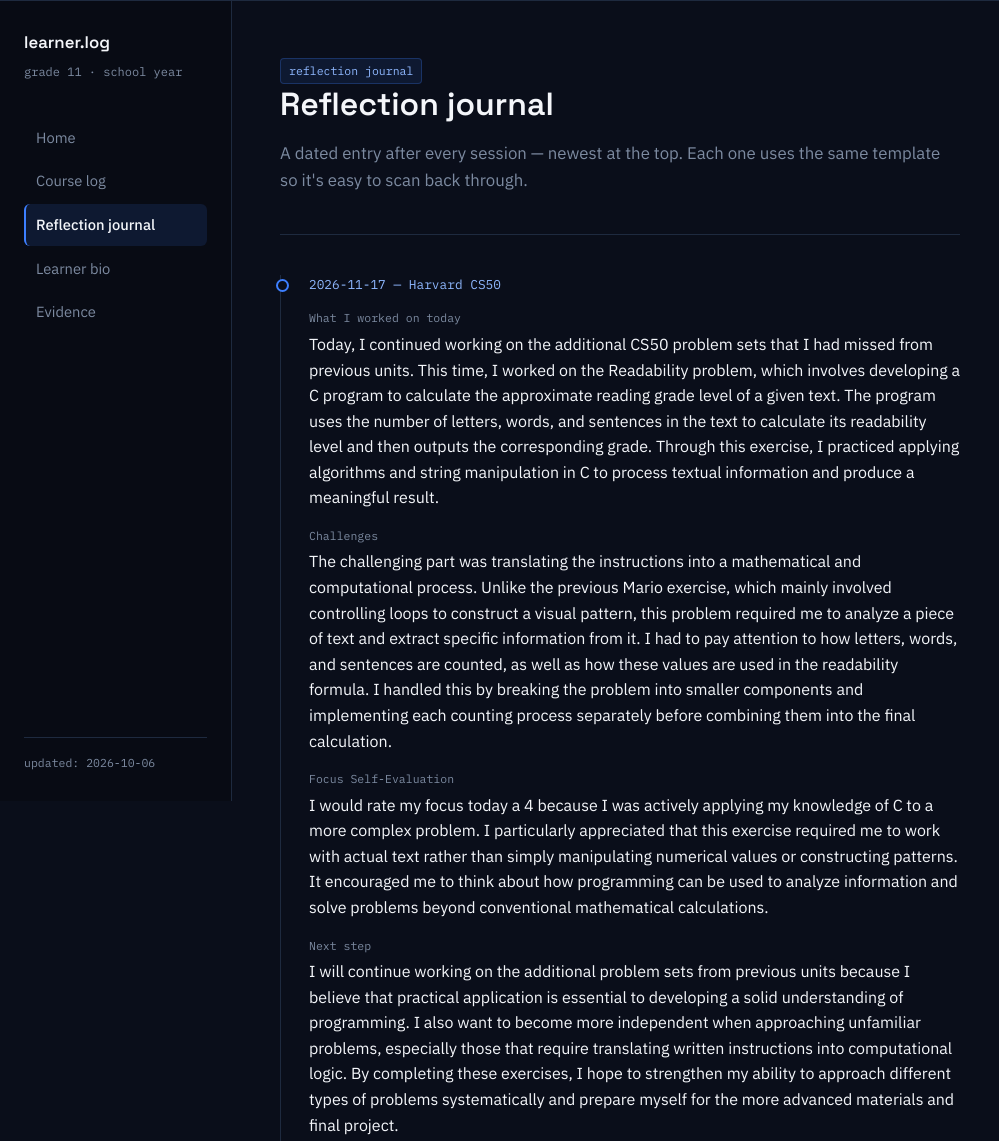
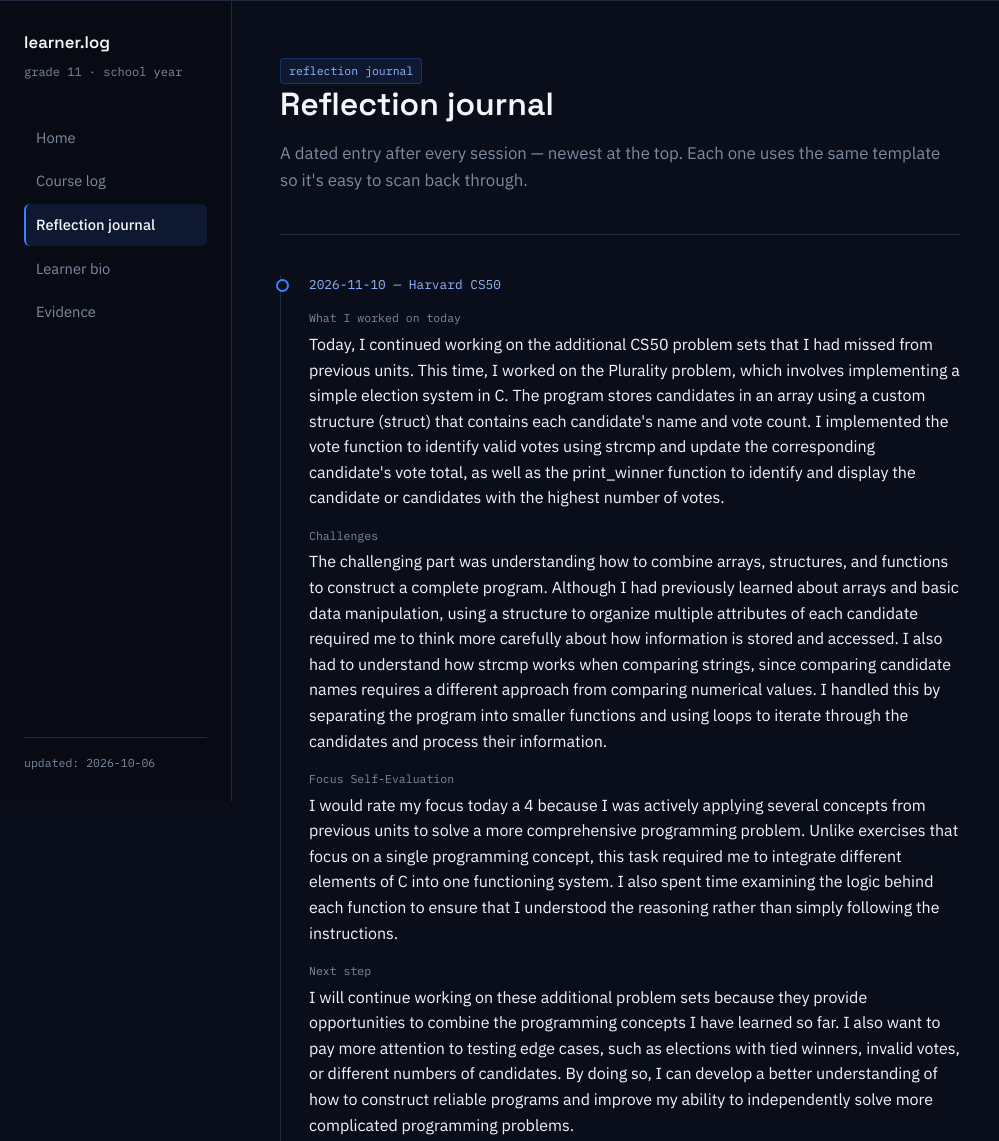
Before and after one commit to iJanKCIS/iJanKCIS.github.io, a plain HTML site: page reflection-journal.html in a window 1280 px wide. Shown: the part 106-1247 px from the top of the page, without its empty margins (0-999 px from the left). Drawn offline with Linux system fonts and the light colour scheme.

Commit message:
Update reflection-journal.html

```diff
--- a/reflection-journal.html
+++ b/reflection-journal.html
@@ -57,6 +57,22 @@
           <p></p>
         </div>
 -->
+        <div class="timeline-item">
+          <span class="entry-date">2026-11-10 — Harvard CS50</span>
+          <p class="field-label">What I worked on today</p>
+          <p>Today, I continued working on the additional CS50 problem sets that I had missed from previous units. This time, I worked on the Plurality problem, which involves implementing a simple election system in C. The program stores candidates in an array using a custom structure (struct) that contains each candidate's name and vote count. I implemented the vote function to identify valid votes using strcmp and update the corresponding candidate's vote total, as well as the print_winner function to identify and display the candidate or candidates with the highest number of votes.
+</p>
+          <p class="field-label">Challenges</p>
+          <p>The challenging part was understanding how to combine arrays, structures, and functions to construct a complete program. Although I had previously learned about arrays and basic data manipulation, using a structure to organize multiple attributes of each candidate required me to think more carefully about how information is stored and accessed. I also had to understand how strcmp works when comparing strings, since comparing candidate names requires a different approach from comparing numerical values. I handled this by separating the program into smaller functions and using loops to iterate through the candidates and process their information.
+</p>
+          <p class="field-label">Focus Self-Evaluation</p>
+          <p>I would rate my focus today a 4 because I was actively applying several concepts from previous units to solve a more comprehensive programming problem. Unlike exercises that focus on a single programming concept, this task required me to integrate different elements of C into one functioning system. I also spent time examining the logic behind each function to ensure that I understood the reasoning rather than simply following the instructions.
+</p>
+          <p class="field-label">Next step</p>
+          <p>I will continue working on these additional problem sets because they provide opportunities to combine the programming concepts I have learned so far. I also want to pay more attention to testing edge cases, such as elections with tied winners, invalid votes, or different numbers of candidates. By doing so, I can develop a better understanding of how to construct reliable programs and improve my ability to independently solve more complicated programming problems.
+</p>
+        </div>
+
         <div class="timeline-item">
           <span class="entry-date">2026-11-17 — Harvard CS50</span>
           <p class="field-label">What I worked on today</p>
```
